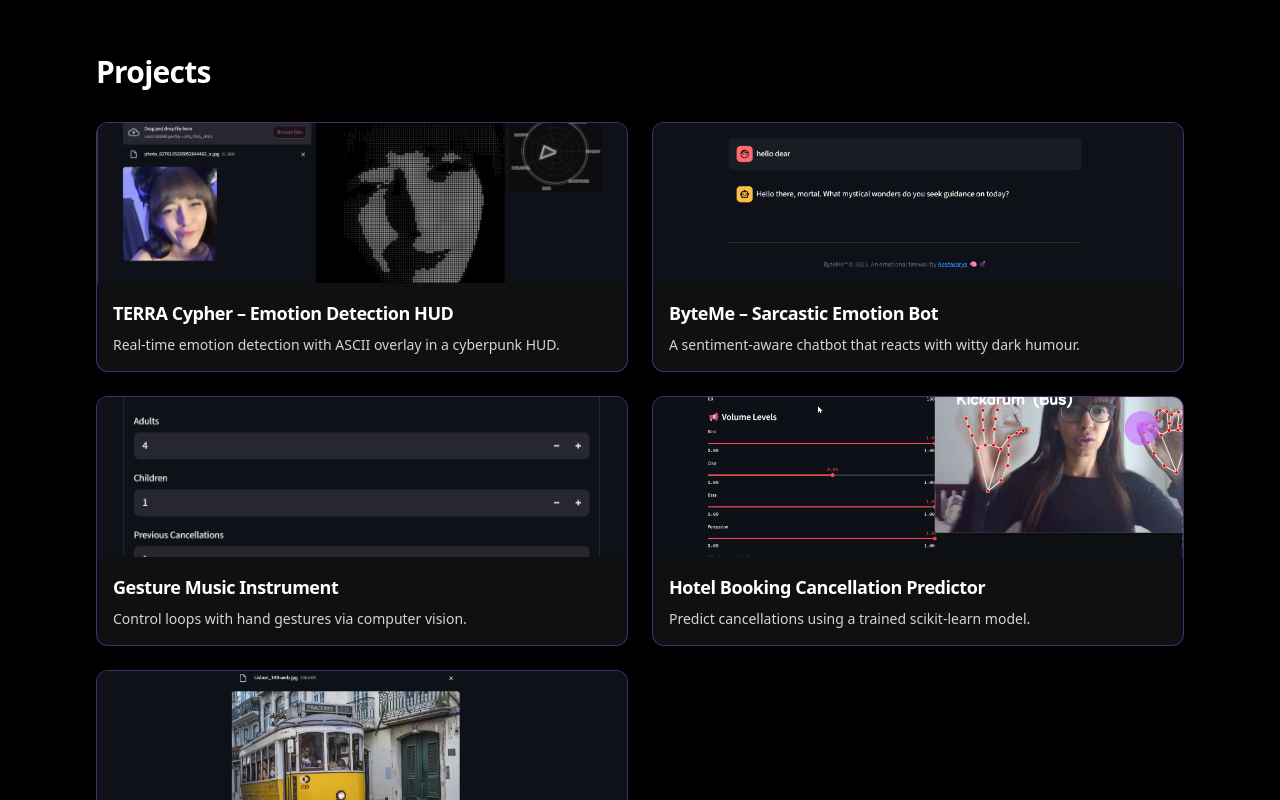
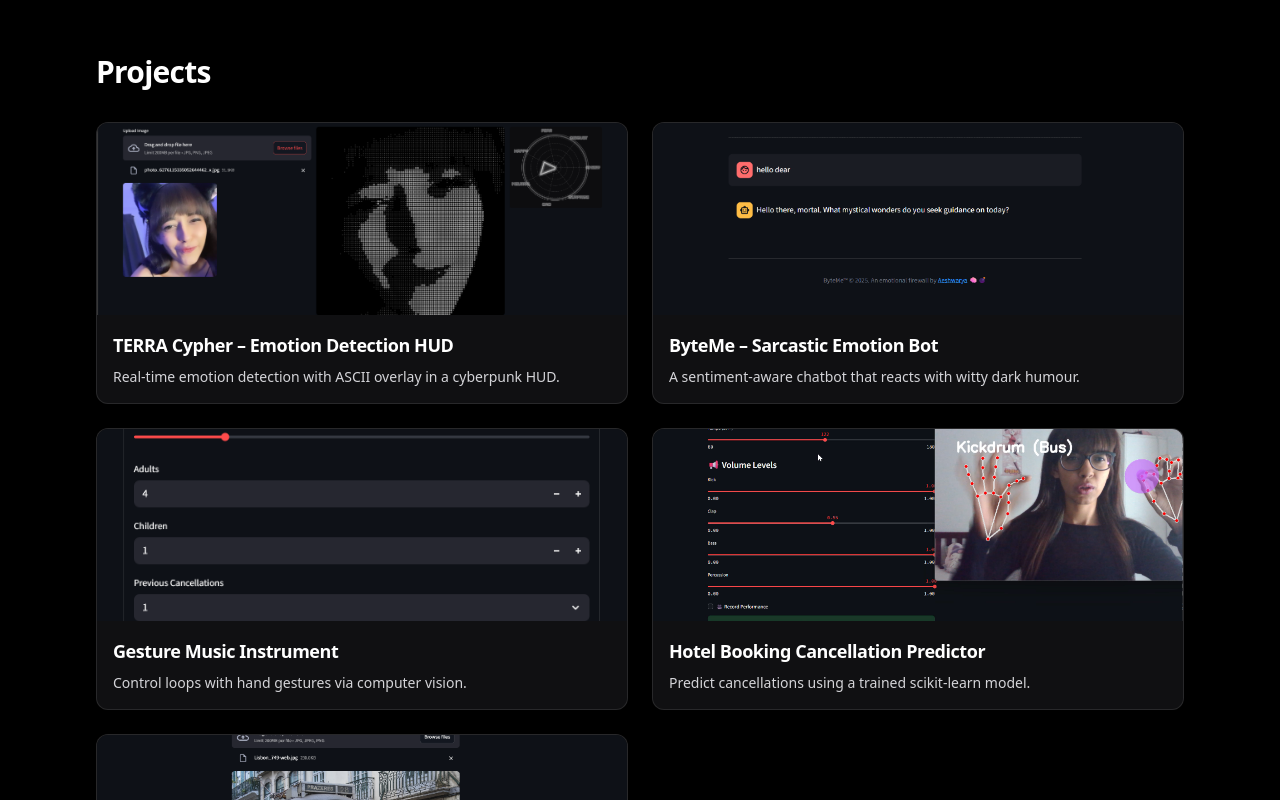
Before and after one commit to Terraspace009/aeshwarya-portfolio, a Next.js app: page / in a window 1280 px wide. Shown: the part 1320-2120 px from the top of the page. Built offline with nearby package versions, Linux system fonts and the light colour scheme.

Commit message:
Update ProjectCard.tsx

```diff
--- a/components/ProjectCard.tsx
+++ b/components/ProjectCard.tsx
@@ -1,28 +1,28 @@
-'use client';
-import React from 'react';
+"use client";
+import Image from "next/image";
 
-type ProjectCardProps = {
+type Props = {
   title: string;
   description: string;
-  image: string; // path in /public, e.g. /projects/one.png
+  image: string;
 };
 
-export default function ProjectCard({ title, description, image }: ProjectCardProps) {
+export default function ProjectCard({ title, description, image }: Props) {
   return (
-    <article
-      className="bg-neutral-900/70 border border-purple-500/40 rounded-xl overflow-hidden
-                 shadow-lg hover:shadow-purple-500/30 transition duration-300"
-    >
-      <img
-        src={image}
-        alt={title}
-        className="w-full h-40 object-cover object-center"
-        loading="lazy"
-        decoding="async"
-      />
+    <article className="card overflow-hidden">
+      <div className="relative w-full h-44 sm:h-48">
+        <Image
+          src={image}
+          alt={title}
+          fill
+          className="object-cover"
+          sizes="(max-width: 768px) 100vw, 50vw"
+          priority={false}
+        />
+      </div>
       <div className="p-4">
         <h3 className="text-lg font-semibold">{title}</h3>
-        <p className="mt-2 text-sm text-neutral-300 line-clamp-3">{description}</p>
+        <p className="text-sm text-zinc-300 mt-2">{description}</p>
       </div>
     </article>
   );
```
